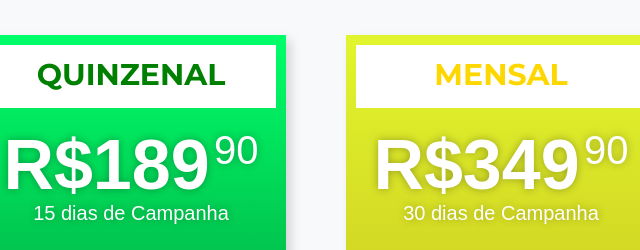
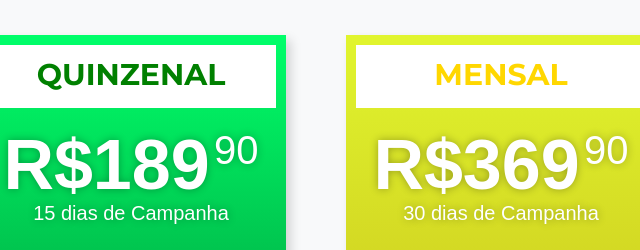
Before and after one commit to Luiz-Adorno/Marktins, a plain HTML site: page index.html in a window 1280 px wide. Shown: the part 3720-3970 px from the top of the page, 509-1149 px from the left. Drawn offline with nearby package versions, Linux system fonts and the light colour scheme; a web font is replaced by a local one.

Commit message:
price updated

```diff
--- a/index.html
+++ b/index.html
@@ -364,7 +364,7 @@
                   <h3 class="title" style="color: gold;">Mensal</h3>
                 </div>
                 <div class="price-value">
-                  <span class="amount">R$349</span>
+                  <span class="amount">R$369</span>
                   <span class="amount-sm">90</span>
                   <span class="duration">30 dias de Campanha</span>
                 </div>
```
